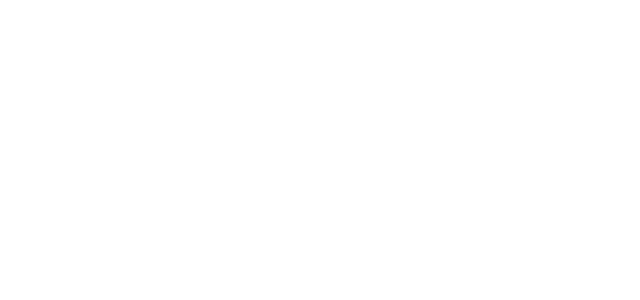
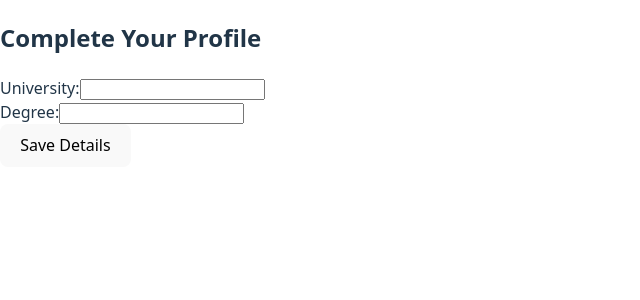
Before and after one commit to Sanda223/AACoders-CN_WinterHack, a React (Vite) app in the folder frontend/: page /DegreeSignup in a window 1280 px wide. Before the commit this address had no page. Shown: the top 300 px of the page, without its empty margins (0-640 px from the left). Built offline with nearby package versions, Linux system fonts and the light colour scheme.

Commit message:
degree signup created

```diff
--- a/frontend/src/main.jsx
+++ b/frontend/src/main.jsx
@@ -6,6 +6,7 @@ import Index from './pages/index.jsx'
 import Login from './pages/Login.jsx'
 import SignUp from './pages/SignUp.jsx'
 import Home from './pages/Home.jsx'
+import DegreeSignup from './pages/DegreeSignup.jsx'
 
 createRoot(document.getElementById('root')).render(
   <StrictMode>
@@ -15,6 +16,7 @@ createRoot(document.getElementById('root')).render(
         <Route path="/Login" element={<Login />}/>
         <Route path="/SignUp" element={<SignUp />}/>
         <Route path="/Home" element={<Home />}/>
+        <Route path="/DegreeSignup" element={<DegreeSignup />} />
       </Routes>
     </BrowserRouter>
   </StrictMode>
--- /dev/null
+++ b/frontend/src/pages/DegreeSignup.jsx
@@ -0,0 +1,70 @@
+import { useState } from "react";
+import axios from "axios";
+
+export default function UserDetails({ userID }) {
+  const [university, setUniversity] = useState("");
+  const [degree, setDegree] = useState("");
+  const [error, setError] = useState("");
+  const [success, setSuccess] = useState("");
+
+  const handleSubmit = async (e) => {
+    e.preventDefault();
+
+    if (!university || !degree) {
+      setError("All fields are required.");
+      return;
+    }
+
+    setError("");
+    setSuccess("");
+
+    try {
+      const response = await axios.patch("http://localhost:5000/api/degree-details", {
+        userID,
+        university,
+        degree,
+      });
+
+      setSuccess(response.data.message || "Details updated successfully");
+      setUniversity("");
+      setDegree("");
+    } catch (err) {
+      if (err.response && err.response.data) {
+        setError(err.response.data.error || "Update failed");
+      } else {
+        setError("Update failed");
+      }
+    }
+  };
+
+  return (
+    <div>
+      <h2>Complete Your Profile</h2>
+      <form onSubmit={handleSubmit}>
+        <label>
+          University:
+          <input
+            type="text"
+            value={university}
+            onChange={(e) => setUniversity(e.target.value)}
+            required
+          />
+        </label>
+        <br />
+        <label>
+          Degree:
+          <input
+            type="text"
+            value={degree}
+            onChange={(e) => setDegree(e.target.value)}
+            required
+          />
+        </label>
+        <br />
+        {error && <p style={{ color: "red" }}>{error}</p>}
+        {success && <p style={{ color: "green" }}>{success}</p>}
+        <button type="submit">Save Details</button>
+      </form>
+    </div>
+  );
+}
```
Also changed, not shown: 2 other files (tests, documents, lock files or other folders).
